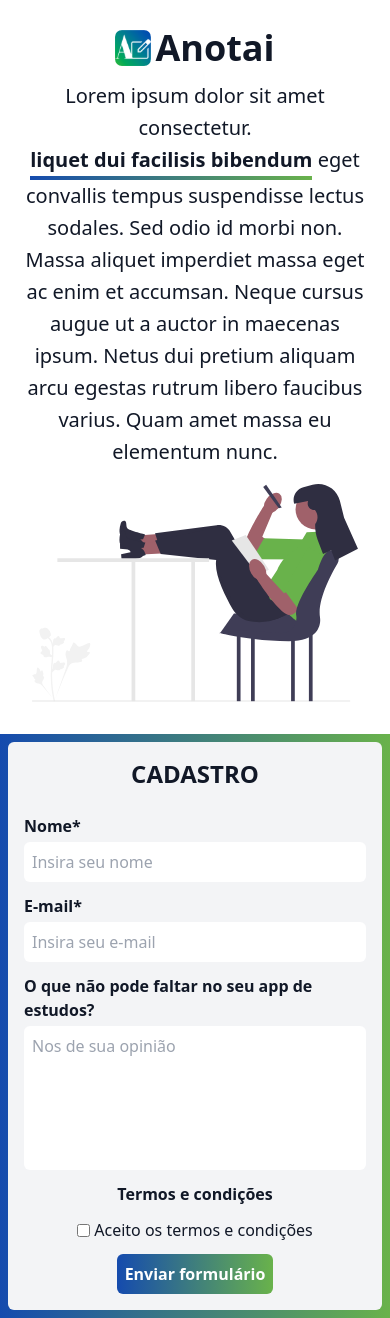
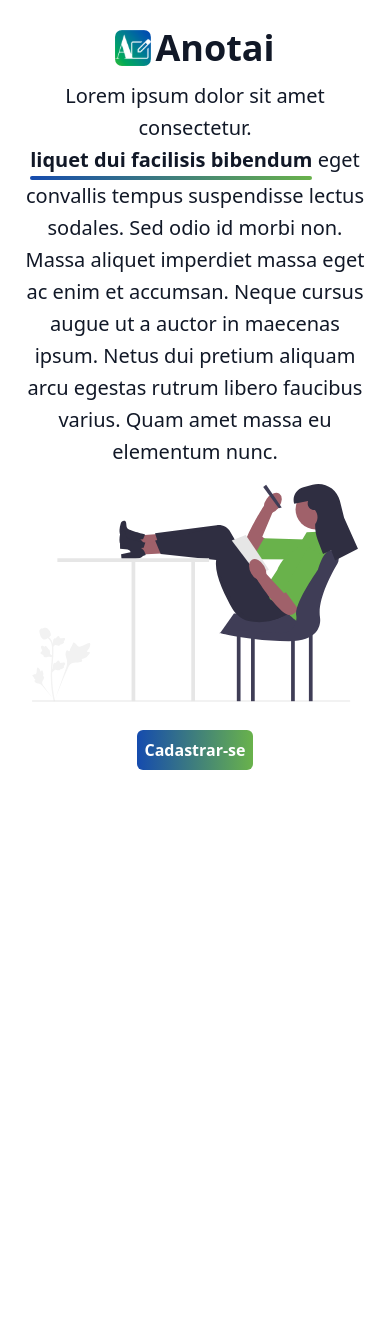
Before and after one commit to anota-ai-org/frontend, a Next.js app: page / in a window 390 px wide. After the commit the page ends 844 px from the top, so only its background shows below. Built offline with nearby package versions, Linux system fonts and the light colour scheme.

Commit message:
mobile styles and modal

```diff
--- a/package.json
+++ b/package.json
@@ -9,6 +9,7 @@
     "lint": "next lint"
   },
   "dependencies": {
+    "@radix-ui/react-dialog": "^1.0.4",
     "@types/node": "20.2.3",
     "@types/react": "18.2.6",
     "@types/react-dom": "18.2.4",
--- /dev/null
+++ b/src/components/Forms/Form.tsx
@@ -0,0 +1,56 @@
+import { Modal } from "../Modal";
+
+export function Form() {
+    return (
+      <form
+        action="submit"
+        className="bg-gray-100 p-4 max-w-md flex flex-col items-center rounded-md gap-3 animate-[fadeIn_300ms_ease-in-out]"
+      >
+        <h4 className="text-2xl font-bold">CADASTRO</h4>
+        <div className="w-full flex flex-col gap-3 mt-3">
+          <label className="flex w-full flex-col gap-1">
+            <strong>Nome*</strong>
+            <input
+              type="text"
+              placeholder="Insira seu nome"
+              name=""
+              id=""
+              className="p-2 rounded-md"
+            />
+          </label>
+
+          <label className="flex w-full flex-col gap-1">
+            <strong>E-mail*</strong>
+            <input
+              type="email"
+              placeholder="Insira seu e-mail"
+              name=""
+              id=""
+              className="p-2 rounded-md"
+            />
+          </label>
+          <label className="flex w-full flex-col gap-1">
+            <strong>O que não pode faltar no seu app de estudos?</strong>
+            <textarea
+              placeholder="Nos de sua opinião"
+              className="p-2 rounded-md resize-none h-36"
+            />
+          </label>
+        </div>
+        <Modal />
+
+        <div className="my-1">
+          <label className="flex items-center gap-1 justify-center">
+            <input type="checkbox" />
+            <span> Aceito os termos e condições</span>
+          </label>
+        </div>
+        <button
+          type="button"
+          className="bg-backgroundGradient hover:scale-105 transition-transform p-2 rounded-md font-bold text-white"
+        >
+          Enviar formulário
+        </button>
+      </form>
+    );
+}
--- /dev/null
+++ b/src/components/Forms/OpenFormMobile.tsx
@@ -0,0 +1,28 @@
+import * as Dialog from "@radix-ui/react-dialog";
+import { Form } from "./Form";
+
+export function OpenFormMobile() {
+  return (
+    <Dialog.Root>
+      <Dialog.Trigger asChild>
+        <button className="bg-backgroundGradient mt-3 md:hidden md:invisible md:opacity-0 hover:scale-105 transition-transform p-2 rounded-md font-bold text-white">
+          Cadastrar-se
+        </button>
+      </Dialog.Trigger>
+      <Dialog.Portal>
+        <Dialog.Overlay className="bg-gray-100 absolute inset-0" />
+        <Dialog.Content className="inline-flex w-full h-full inset-0 fixed ">
+          <div className="bg-gray-50 m-auto flex flex-col items-center animate-contentShow">
+            <Form />
+
+            <Dialog.Close asChild>
+              <button className="bg-backgroundGradient p-2 rounded-md text-white font-bold">
+                Fechar
+              </button>
+            </Dialog.Close>
+          </div>
+        </Dialog.Content>
+      </Dialog.Portal>
+    </Dialog.Root>
+  );
+}
--- /dev/null
+++ b/src/components/Modal.tsx
@@ -0,0 +1,41 @@
+import * as Dialog from "@radix-ui/react-dialog";
+import { Underscore } from "./Underscore";
+export function Modal() {
+  return (
+    <Dialog.Root>
+      <Dialog.Trigger asChild>
+        <button>
+          <Underscore className="hover:scale-105 transition-transform">
+            <span className="hover:cursor-pointer animate-bounce hover:animate-none hover:font-semibold hover:scale-105 transition-transform bg-clip-text text-transparent bg-backgroundGradient">
+              Termos e condições
+            </span>
+          </Underscore>
+        </button>
+      </Dialog.Trigger>
+      <Dialog.Portal>
+        <Dialog.Overlay className="bg-black opacity-80 absolute inset-0 animate-overlayShow" />
+        <Dialog.Content className="inline-flex bg-gray-50  md:min-w-max md:bg-transparent inset-0 fixed ">
+          <div className="bg-gray-50 m-auto md:max-w-3xl p-4 rounded-lg flex flex-col items-center gap-4 animate-contentShow">
+            <h1 className="text-4xl text-center">Termos e condições</h1>
+
+            <p className="text-xl text-left mt-3 leading-8 animate-fadeIn">
+              Lorem ipsum dolor sit amet consectetur.{" "}
+              <Underscore>liquet dui facilisis bibendum</Underscore> eget
+              convallis tempus suspendisse lectus sodales. Sed odio id morbi
+              non. Massa aliquet imperdiet massa eget ac enim et accumsan. Neque
+              cursus augue ut a auctor in maecenas ipsum. Netus dui pretium
+              aliquam arcu egestas rutrum libero faucibus varius. Quam amet
+              massa eu elementum nunc.
+            </p>
+
+            <Dialog.Close asChild>
+              <button className="bg-backgroundGradient p-2 rounded-md text-white font-bold">
+                Fechar
+              </button>
+            </Dialog.Close>
+          </div>
+        </Dialog.Content>
+      </Dialog.Portal>
+    </Dialog.Root>
+  );
+}
--- a/src/components/Underscore.tsx
+++ b/src/components/Underscore.tsx
@@ -1,14 +1,15 @@
 import { ReactNode } from "react"
 
 interface UnderscoreProps{
-    children?:ReactNode
+    children?: ReactNode
+    className?: string
 }
 
-export function Underscore({children}:UnderscoreProps){
-    return(
-        <strong className="inline-flex flex-col">
-            {children}
-            <span className="h-1 w-full bg-backgroundGradient"/>
-        </strong>
-    )
+export function Underscore({ children, className }: UnderscoreProps) {
+  return (
+    <span className={`inline-flex flex-col ${className}`}>
+      {children}
+      <span className="h-1 w-full bg-backgroundGradient rounded-full" />
+    </span>
+  );
 }
--- a/src/pages/index.tsx
+++ b/src/pages/index.tsx
@@ -3,6 +3,8 @@ import Image from "next/image";
 import Logo from "../assets/anotai-logo.svg";
 import Hero from "../assets/note-hero.svg";
 import { Underscore } from "@/components/Underscore";
+import { Form } from "@/components/Forms/Form";
+import { OpenFormMobile } from "@/components/Forms/OpenFormMobile";
 
 export default function Home() {
   return (
@@ -17,71 +19,27 @@ export default function Home() {
           <span>Anotai</span>
         </h1>
         <p className="text-xl mt-3 leading-8 animate-fadeIn">
-          Lorem ipsum dolor sit amet consectetur. <Underscore>liquet dui facilisis bibendum</Underscore>
-          {" "}eget convallis tempus suspendisse lectus sodales. Sed odio id morbi
+          Lorem ipsum dolor sit amet consectetur.{" "}
+          <Underscore className="font-bold">
+            liquet dui facilisis bibendum
+          </Underscore>{" "}
+          eget convallis tempus suspendisse lectus sodales. Sed odio id morbi
           non. Massa aliquet imperdiet massa eget ac enim et accumsan. Neque
           cursus augue ut a auctor in maecenas ipsum. Netus dui pretium aliquam
           arcu egestas rutrum libero faucibus varius. Quam amet massa eu
           elementum nunc.
         </p>
         <Image
-        className="object-contain p-4 animate-[fadeIn_400ms_ease-in-out]"
-         alt="Uma pessoa fazendo anotações"
+          priority={true}
+          fetchPriority="high"
+          className="object-contain p-4 animate-[fadeIn_400ms_ease-in-out]"
+          alt="Uma pessoa fazendo anotações"
           src={Hero}
         />
+      <OpenFormMobile/>
       </div>
-      <div className="w-full h-full	bg-backgroundGradient flex items-center justify-center p-2 md:p-4">
-        <form
-          action="submit"
-          className="bg-gray-100 p-4 max-w-md flex flex-col items-center rounded-md gap-3 animate-[fadeIn_300ms_ease-in-out]"
-        >
-          <h4 className="text-2xl font-bold">CADASTRO</h4>
-          <div className="w-full flex flex-col gap-3 mt-3">
-            <label className="flex w-full flex-col gap-1">
-              <strong>Nome*</strong>
-              <input
-                type="text"
-                placeholder="Insira seu nome"
-                name=""
-                id=""
-                className="p-2 rounded-md"
-              />
-            </label>
-
-            <label className="flex w-full flex-col gap-1">
-              <strong>E-mail*</strong>
-              <input
-                type="email"
-                placeholder="Insira seu e-mail"
-                name=""
-                id=""
-                className="p-2 rounded-md"
-              />
-            </label>
-            <label className="flex w-full flex-col gap-1">
-              <strong>O que não pode faltar no seu app de estudos?</strong>
-              <textarea
-                placeholder="Nos de sua opinião"
-                className="p-2 rounded-md resize-none h-36"
-              />
-            </label>
-          </div>
-          <strong>
-            <span className="hover:cursor-pointer">Termos e condições</span>
-          </strong>
-          <div>
-            <label className="flex items-center gap-1">
-              <input type="checkbox" />
-              <span> Aceito os termos e condições</span>
-            </label>
-          </div>
-          <button
-            type="button"
-            className="bg-backgroundGradient hover:scale-105 transition-transform p-2 rounded-md font-bold text-white"
-          >
-            Enviar formulário
-          </button>
-        </form>
+      <div className="w-full h-full opacity-0 hidden invisible	bg-backgroundGradient md:opacity-100 md:visible md:flex items-center justify-center p-2 md:p-4">
+        <Form/>
       </div>
     </main>
   );
--- a/src/styles/globals.css
+++ b/src/styles/globals.css
@@ -19,3 +19,7 @@
   height: 100%;
 
  }
+
+ input, textarea{
+  box-shadow: 0 0 1px 1px #dedede;
+ }
--- a/tailwind.config.js
+++ b/tailwind.config.js
@@ -1,26 +1,28 @@
 /** @type {import('tailwindcss').Config} */
 module.exports = {
   content: [
-    './src/pages/**/*.{js,ts,jsx,tsx,mdx}',
-    './src/components/**/*.{js,ts,jsx,tsx,mdx}',
-    './src/app/**/*.{js,ts,jsx,tsx,mdx}',
+    "./src/pages/**/*.{js,ts,jsx,tsx,mdx}",
+    "./src/components/**/*.{js,ts,jsx,tsx,mdx}",
+    "./src/app/**/*.{js,ts,jsx,tsx,mdx}",
   ],
   theme: {
     extend: {
       backgroundImage: {
-        backgroundGradient: "linear-gradient(90deg, #154BAE 0%, #69B24B 100%)"
+        backgroundGradient: "linear-gradient(90deg, #154BAE 0%, #69B24B 100%)",
       },
-        keyframes:{
-        fadeIn :{
-            "0%":{ opacity: 0 },
-            "100%":{ opacity: 1}
-          }
+      keyframes: {
+        fadeIn: {
+          "0%": { opacity: 0 },
+          "100%": { opacity: 1 },
         },
-        animation:{
-          fadeIn:"fadeIn 300ms ease-in-out"
-        }
 
+      },
+      animation: {
+        fadeIn: "fadeIn 300ms ease-in-out",
+        overlayShow: "fadeIn 150ms cubic-bezier(0.16, 1, 0.3, 1)",
+        contentShow: "fadeIn  300ms ease-in-out",
+      },
     },
   },
   plugins: [],
-}
+};
```
Also changed, not shown: 1 other file (tests, documents, lock files or other folders).
